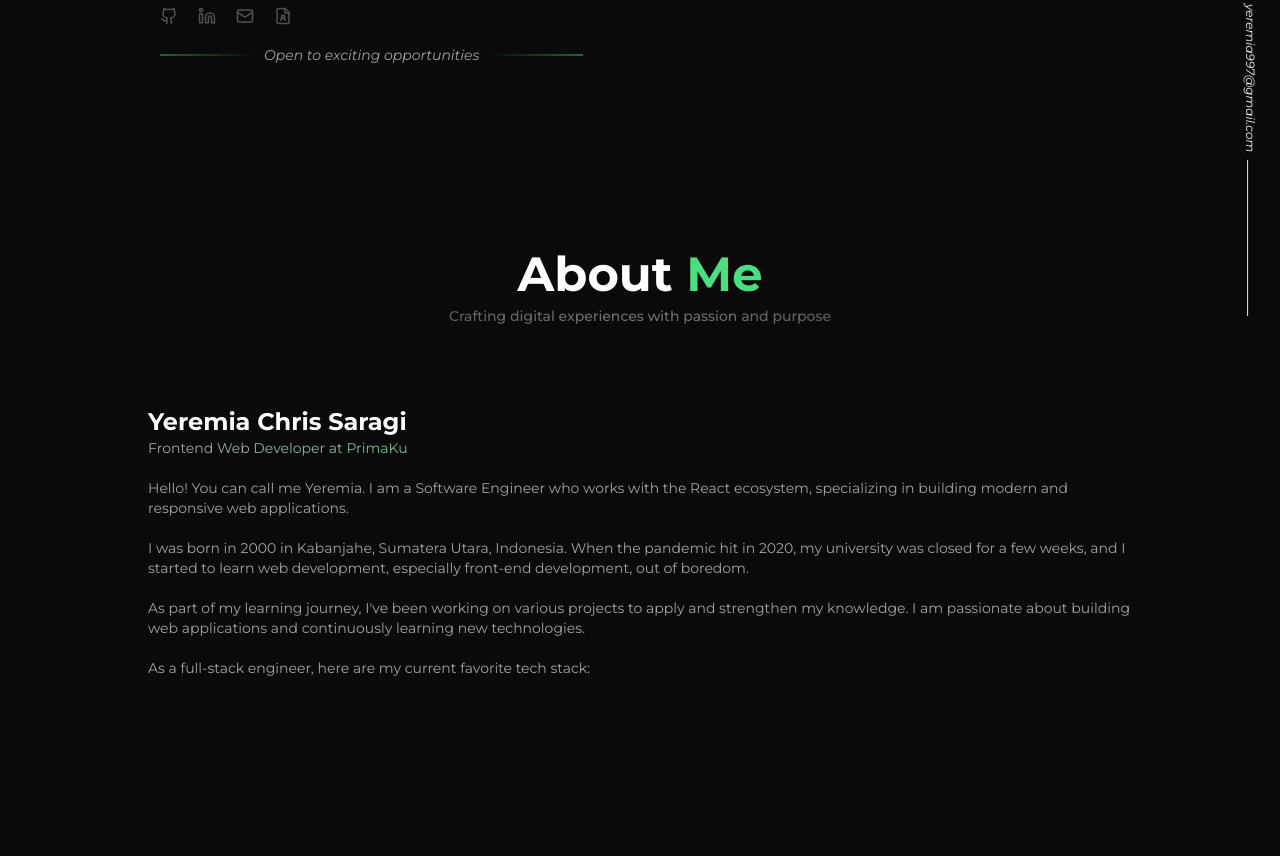
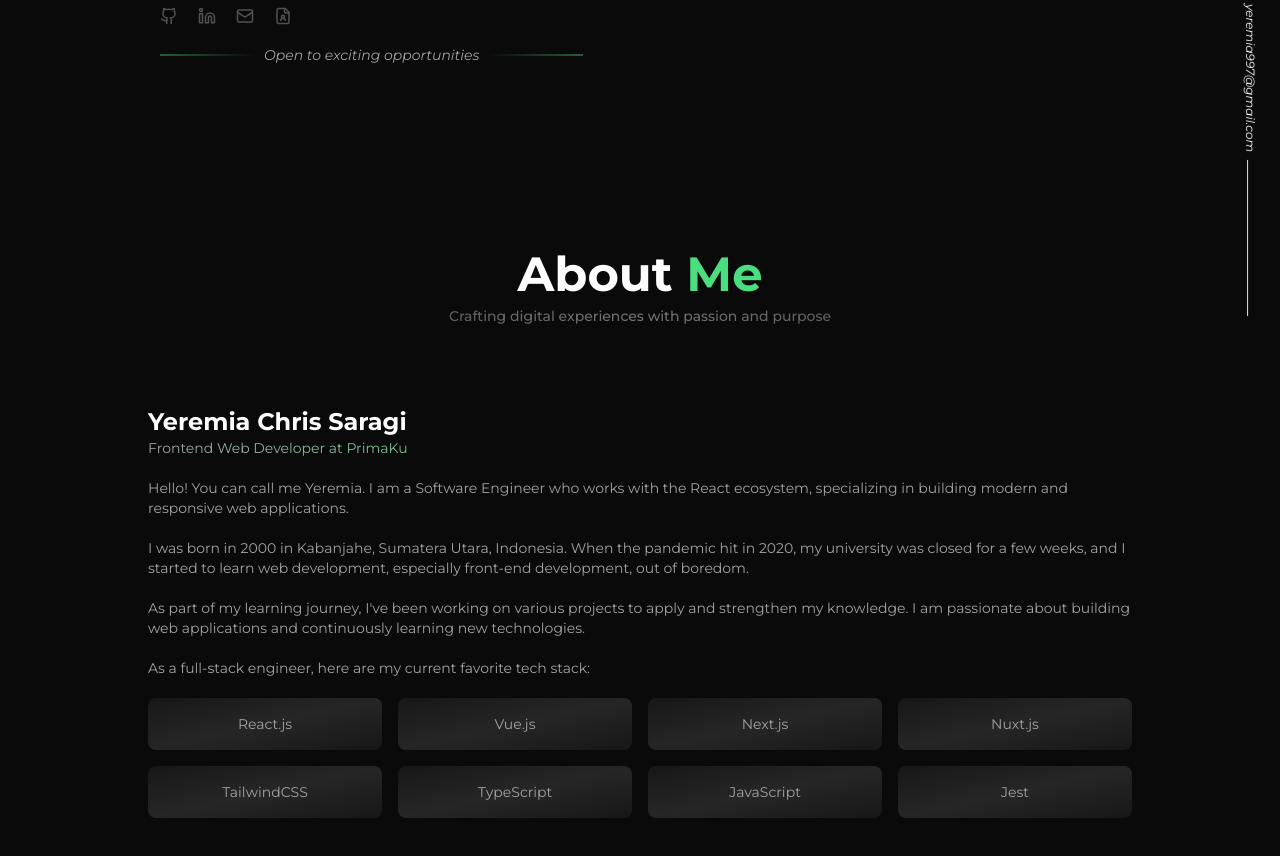
Before and after one commit to yeremiaChris/portfolio-revamp, a Next.js app: page / in a window 1280 px wide. Shown: the part 550-1406 px from the top of the page. Before the commit the page ends 1268 px from the top, so only its background shows below. Built offline with nearby package versions, Linux system fonts and the light colour scheme; a web font is replaced by a local one.

Commit message:
feat: update animation about section

```diff
--- /dev/null
+++ b/app/components/About.tsx
@@ -0,0 +1,167 @@
+"use client";
+import {
+  Tooltip,
+  TooltipContent,
+  TooltipProvider,
+  TooltipTrigger,
+} from "@radix-ui/react-tooltip";
+import { motion } from "framer-motion";
+import Link from "next/link";
+
+const defaultMotionProps = {
+  initial: { opacity: 0, y: 20 },
+  whileInView: { opacity: 1, y: 0 },
+  viewport: { once: true },
+  transition: { duration: 0.8 },
+};
+const techStack = [
+  {
+    name: "React.js",
+    delay: 0.8,
+    description:
+      "A JavaScript library for building user interfaces with component-based architecture",
+    link: "https://react.dev",
+  },
+  {
+    name: "Vue.js",
+    delay: 0.9,
+    description:
+      "Progressive JavaScript framework for building modern user interfaces",
+    link: "https://vuejs.org",
+  },
+  {
+    name: "Next.js",
+    delay: 1.0,
+    description:
+      "React framework for production-grade applications with server-side rendering",
+    link: "https://nextjs.org",
+  },
+  {
+    name: "Nuxt.js",
+    delay: 1.1,
+    description: "Vue framework for creating full-stack web applications",
+    link: "https://nuxt.com",
+  },
+  {
+    name: "TailwindCSS",
+    delay: 1.2,
+    description: "Utility-first CSS framework for rapid UI development",
+    link: "https://tailwindcss.com",
+  },
+  {
+    name: "TypeScript",
+    delay: 1.3,
+    description:
+      "JavaScript with syntax for types, enhancing code quality and maintainability",
+    link: "https://www.typescriptlang.org",
+  },
+  {
+    name: "JavaScript",
+    delay: 1.4,
+    description: "Dynamic programming language that powers the interactive web",
+    link: "https://developer.mozilla.org/en-US/docs/Web/JavaScript",
+  },
+  {
+    name: "Jest",
+    delay: 1.5,
+    description:
+      "Delightful JavaScript testing framework with a focus on simplicity",
+    link: "https://jestjs.io",
+  },
+];
+export const About = () => {
+  return (
+    <motion.section
+      {...defaultMotionProps}
+      id="about"
+      className="max-w-5xl self-center space-y-5 pb-10 px-5 mx-auto text-white"
+    >
+      <motion.div
+        {...defaultMotionProps}
+        transition={{ duration: 0.8, delay: 0.2 }}
+        className="mb-20 space-y-2"
+      >
+        <h2 className="md:text-5xl text-3xl text-center font-bold">
+          About <span className="text-green-400">Me</span>
+        </h2>
+        <p className="text-center text-sm bg-gradient-to-r from-neutral-700 via-neutral-500 to-neutral-700 text-transparent bg-clip-text bg-300% animate-shine font-medium">
+          Crafting digital experiences with passion and purpose
+        </p>
+      </motion.div>
+
+      <motion.div
+        {...defaultMotionProps}
+        initial={{ opacity: 0, x: -20 }}
+        whileInView={{ opacity: 1, x: 0 }}
+        transition={{ duration: 0.6, delay: 0.4 }}
+        className="mb-4"
+      >
+        <h2 className="text-2xl font-bold">Yeremia Chris Saragi</h2>
+        <p className="text-neutral-400 text-sm bg-gradient-to-r from-neutral-400 via-green-400 to-neutral-400 text-transparent bg-clip-text bg-300% animate-shine">
+          Frontend Web Developer at PrimaKu
+        </p>
+      </motion.div>
+      <motion.p
+        {...defaultMotionProps}
+        transition={{ duration: 0.8, delay: 0.6 }}
+        className="text-neutral-400 text-sm"
+      >
+        Hello! You can call me Yeremia. I am a Software Engineer who works with
+        the React ecosystem, specializing in building modern and responsive web
+        applications.
+        <br />
+        <br />
+        I was born in 2000 in Kabanjahe, Sumatera Utara, Indonesia. When the
+        pandemic hit in 2020, my university was closed for a few weeks, and I
+        started to learn web development, especially front-end development, out
+        of boredom.
+        <br />
+        <br />
+        As part of my learning journey, I&apos;ve been working on various
+        projects to apply and strengthen my knowledge. I am passionate about
+        building web applications and continuously learning new technologies.
+        <br />
+        <br />
+        As a full-stack engineer, here are my current favorite tech stack:
+      </motion.p>
+
+      <div className="grid grid-cols-2 md:grid-cols-4 gap-4 mt-4">
+        {techStack.map((tech) => (
+          <TooltipProvider key={tech.name}>
+            <Tooltip>
+              <TooltipTrigger asChild>
+                <motion.div
+                  initial={{ opacity: 0, y: 20 }}
+                  whileInView={{ opacity: 1, y: 0 }}
+                  viewport={{ once: true }}
+                  transition={{ duration: 0.8, delay: tech.delay }}
+                  className="relative p-4 rounded-lg text-center animate-shine group overflow-hidden"
+                >
+                  <div className="absolute inset-0 bg-gradient-to-br from-neutral-900 via-neutral-800 to-neutral-900 transition-opacity duration-300 ease-in-out group-hover:opacity-0" />
+                  <div className="absolute inset-0 bg-gradient-to-br from-neutral-800 via-neutral-700 to-neutral-800 opacity-0 transition-opacity duration-300 ease-in-out group-hover:opacity-100" />
+                  <h2 className="text-sm text-neutral-400 relative z-10">
+                    {tech.name}
+                  </h2>
+                </motion.div>
+              </TooltipTrigger>
+
+              <TooltipContent
+                className="bg-neutral-800 z-50 border border-neutral-700 rounded-lg p-3 max-w-[200px] space-y-2 data-[state=delayed-open]:data-[side=top]:animate-slideDownAndFade data-[state=delayed-open]:data-[side=right]:animate-slideLeftAndFade data-[state=delayed-open]:data-[side=left]:animate-slideRightAndFade data-[state=delayed-open]:data-[side=bottom]:animate-slideUpAndFade"
+                sideOffset={5}
+              >
+                <Link
+                  href={tech.link}
+                  target="_blank"
+                  className="underline text-green-400"
+                >
+                  <p className="font-semibold text-sm">{tech.name}</p>
+                </Link>
+                <p className="text-xs text-neutral-400">{tech.description}</p>
+              </TooltipContent>
+            </Tooltip>
+          </TooltipProvider>
+        ))}
+      </div>
+    </motion.section>
+  );
+};
--- a/app/components/MainBanner.tsx
+++ b/app/components/MainBanner.tsx
@@ -53,7 +53,7 @@ export const MainBanner = () => {
               initial={{ opacity: 0, x: -50 }}
               animate={{ opacity: 1, x: 0 }}
               transition={{ duration: 0.5, delay: 0.4 }}
-              className="scroll-m-20 text-3xl md:text-4xl text-neutral-500 font-extrabold tracking-tight lg:text-5xl"
+              className="scroll-m-20 text-3xl md:text-4xl bg-gradient-to-r from-neutral-700 via-neutral-500 to-neutral-700 text-transparent bg-clip-text bg-300% animate-shine font-extrabold tracking-tight lg:text-5xl"
             >
               Software Engineer
             </motion.h2>
--- a/app/page.tsx
+++ b/app/page.tsx
@@ -2,6 +2,7 @@ import { Header } from "./components/Header";
 
 import { MainBanner } from "./components/MainBanner";
 import { EmailSeparator } from "./components/EmailSeparator";
+import { About } from "./components/About";
 
 export const metadata = {
   title: "Yeremia Chris Saragi | Frontend Web Developer",
@@ -40,42 +41,7 @@ export default function Home() {
 
       <EmailSeparator />
 
-      <div className="max-w-5xl self-center space-y-5 pb-10 px-5  mx-auto text-white">
-        <div className="mb-20 space-y-2">
-          <h2 className="text-5xl text-center font-bold">
-            About <span className="text-green-400">Me</span>
-          </h2>
-          <p className="text-center text-sm bg-gradient-to-r from-neutral-700 via-neutral-500 to-neutral-700 text-transparent bg-clip-text bg-300% animate-shine font-medium">
-            Crafting digital experiences with passion and purpose
-          </p>
-        </div>
-
-        <div className="mb-4">
-          <h2 className="text-2xl font-bold">Yeremia Chris Saragi</h2>
-          <p className="text-neutral-400 text-sm bg-gradient-to-r from-neutral-400 via-green-400 to-neutral-400 text-transparent bg-clip-text bg-300% animate-shine">
-            Frontend Web Developer at PrimaKu
-          </p>
-        </div>
-        <p className="text-neutral-400 text-sm">
-          Hello! You can call me Yeremia. I am a Software Engineer who works
-          with the React ecosystem, specializing in building modern and
-          responsive web applications.
-          <br />
-          <br />
-          I was born in 2000 in Kabanjahe, Sumatera Utara, Indonesia. When the
-          pandemic hit in 2020, my university was closed for a few weeks, and I
-          started to learn web development, especially front-end development,
-          out of boredom.
-          <br />
-          <br />
-          As part of my learning journey, I&apos;ve been working on various
-          projects to apply and strengthen my knowledge. I am passionate about
-          building web applications and continuously learning new technologies.
-          <br />
-          <br />
-          As a full-stack engineer, here are my current favorite tech stack:
-        </p>
-      </div>
+      <About />
     </>
   );
 }
```
Also changed, not shown: tailwind.config.ts (+59 -31 lines).
